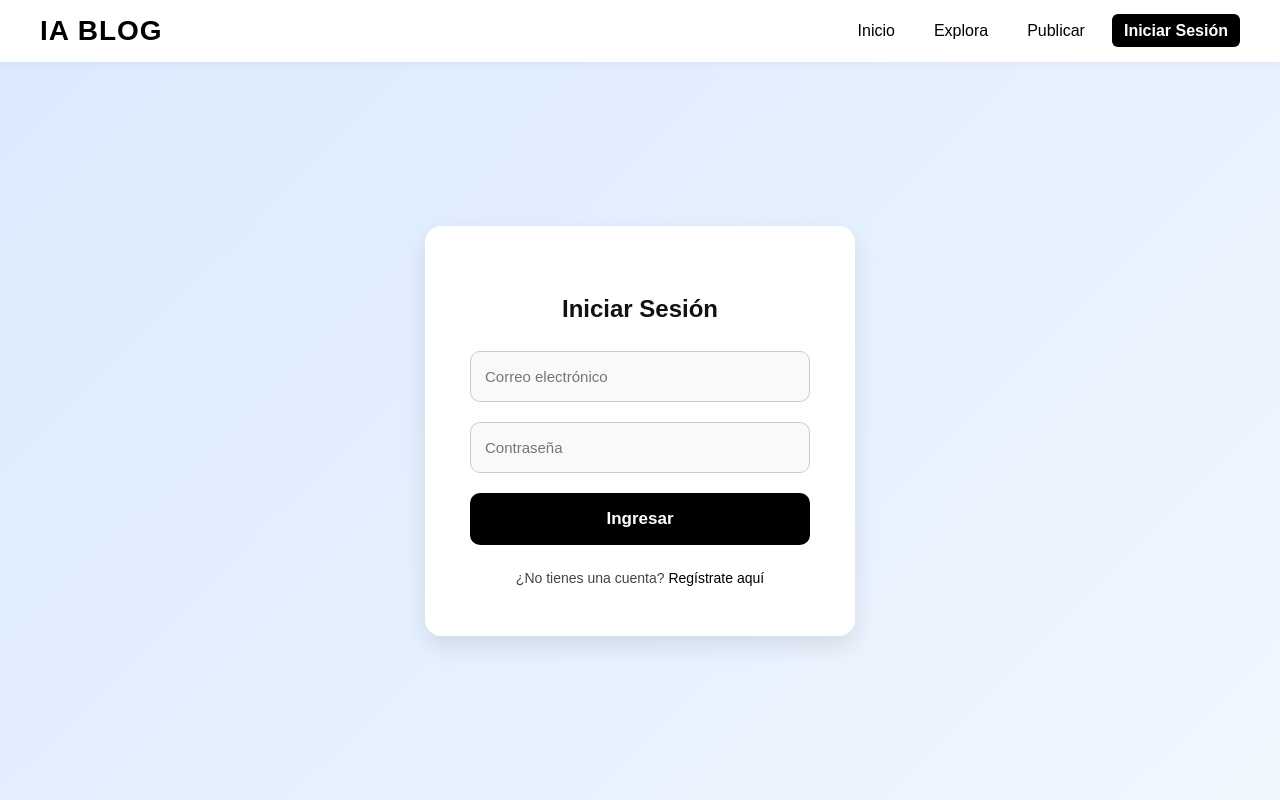
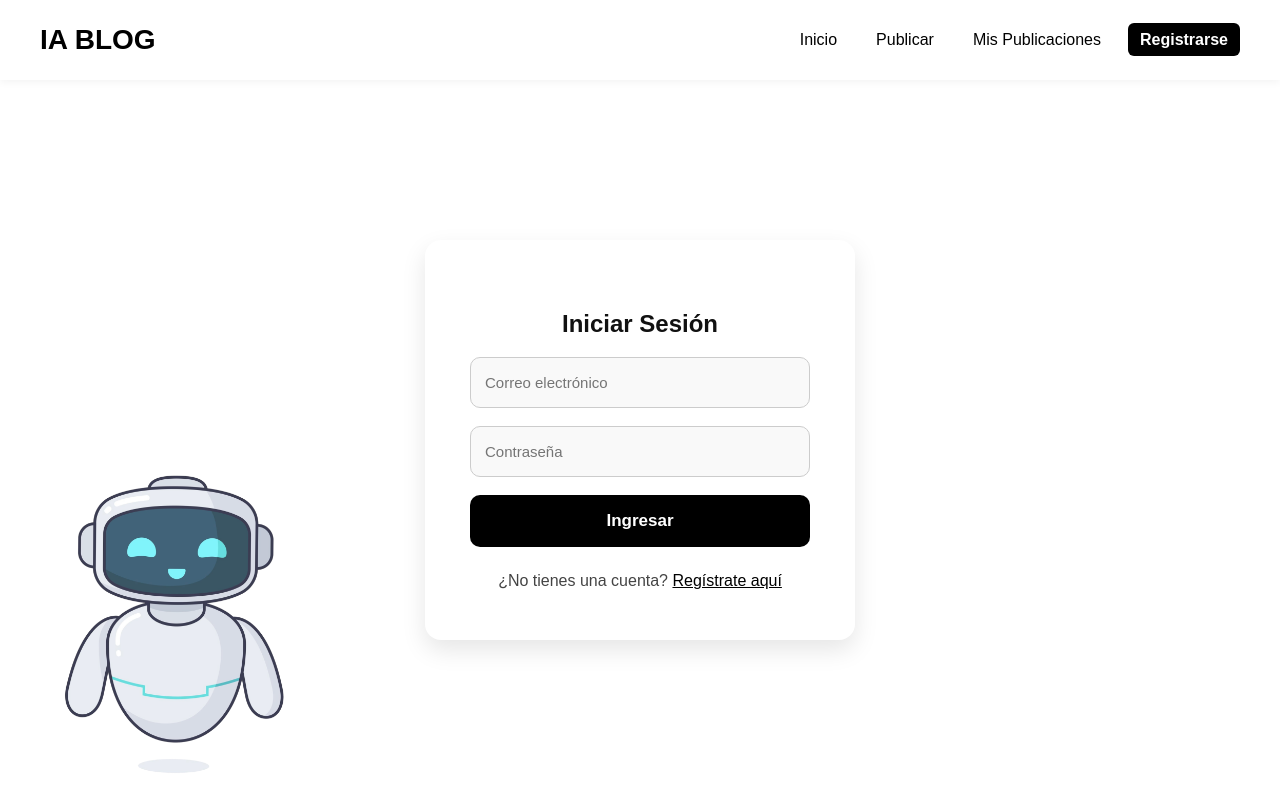
Before and after one commit to DanielRinconGam/IABlog, a plain HTML site: page login.html in a window 1280 px wide. Drawn offline with Linux system fonts and the light colour scheme.

Commit message:
Fix: Mejora login y register

```diff
--- a/Css/login.css
+++ b/Css/login.css
@@ -1,15 +1,17 @@
-/* GENERAL */
 body {
   font-family: 'Poppins', sans-serif;
-  background: linear-gradient(135deg, #dbeafe, #f0f7ff);
+
+  background:
+    url("../Img/Bot.png") left bottom / 350px no-repeat;
+
   margin: 0;
   color: #111;
-  height: 100vh;
+  min-height: 100vh;
+  height: 100%;
   display: flex;
   flex-direction: column;
 }
 
-/* NAVBAR */
 nav {
   background: #fff;
   color: #000;
@@ -24,16 +26,20 @@ nav {
 nav .logo {
   font-size: 28px;
   font-weight: 700;
-  letter-spacing: 1px;
   color: #000;
+}
+
+.nav-links {
+  display: flex;
+  gap: 15px;
+  align-items: center;
+  transition: all .3s ease;
 }
 
 nav ul {
   list-style: none;
   display: flex;
   gap: 15px;
-  margin: 0;
-  padding: 0;
   align-items: center;
 }
 
@@ -41,9 +47,9 @@ nav ul li a {
   text-decoration: none;
   color: #000;
   font-weight: 500;
-  transition: color 0.2s, background 0.2s;
   padding: 8px 12px;
   border-radius: 6px;
+  transition: color .2s, background .2s;
 }
 
 nav ul li a:hover {
@@ -54,7 +60,6 @@ nav ul li a.login-btn {
   background: #000;
   color: #fff;
   font-weight: 600;
-  transition: all 0.2s ease;
 }
 
 nav ul li a.login-btn:hover {
@@ -62,14 +67,12 @@ nav ul li a.login-btn:hover {
   transform: scale(1.03);
 }
 
-/* BOTÓN HAMBURGUESA */
 .menu-toggle {
   display: none;
   font-size: 28px;
   cursor: pointer;
 }
 
-/* LOGIN */
 main {
   flex: 1;
   display: flex;
@@ -82,55 +85,40 @@ main {
   background: #fff;
   padding: 50px 45px;
   border-radius: 16px;
-  box-shadow: 0 10px 25px rgba(0, 0, 0, 0.1);
+  box-shadow: 0 10px 25px rgba(0,0,0,0.1);
   width: 340px;
   text-align: center;
   animation: fadeIn 0.8s ease;
 }
 
 @keyframes fadeIn {
-  from {
-    opacity: 0;
-    transform: translateY(20px);
-  }
-  to {
-    opacity: 1;
-    transform: translateY(0);
-  }
+  from { opacity: 0; transform: translateY(20px); }
+  to { opacity: 1; transform: translateY(0); }
 }
 
-.login-container h2 {
-  margin-bottom: 28px;
-  font-size: 24px;
-  font-weight: 600;
-  color: #111;
+.input-field {
+  width: 100%;
+  margin-bottom: 18px;
+  display: flex;
+  justify-content: center;
 }
 
-/* CAMPOS */
-.input-field {
-  width: 100%;
-  margin-bottom: 20px;
-}
 
 .input-field input {
   width: 100%;
   padding: 16px 14px;
   border: 1px solid #ccc;
   border-radius: 10px;
-  background-color: #f9f9f9;
+  background: #f9f9f9;
   color: #333;
   font-size: 15px;
-  box-sizing: border-box;
-  transition: border 0.3s, background-color 0.3s;
 }
 
 .input-field input:focus {
   border-color: #000;
-  background-color: #fff;
-  outline: none;
+  background: #fff;
 }
 
-/* BOTÓN */
 .btn-login {
   width: 100%;
   padding: 16px;
@@ -140,8 +128,6 @@ main {
   color: #fff;
   font-size: 17px;
   font-weight: 600;
-  cursor: pointer;
-  transition: all 0.25s ease;
 }
 
 .btn-login:hover {
@@ -149,16 +135,13 @@ main {
   transform: scale(1.02);
 }
 
-/* REGISTRO */
 .register-link {
   margin-top: 25px;
-  font-size: 14px;
   color: #444;
 }
 
 .register-link a {
   color: #000;
-  text-decoration: none;
   font-weight: 500;
 }
 
@@ -166,8 +149,13 @@ main {
   text-decoration: underline;
 }
 
-/* RESPONSIVE */
 @media (max-width: 768px) {
+
+  body {
+    background:
+      url("../Img/Bot.png") left bottom / 230px no-repeat;
+  }
+
   nav {
     padding: 15px 25px;
   }
@@ -178,13 +166,15 @@ main {
 
   .nav-links {
     display: none;
+    flex-direction: column;
     position: absolute;
     top: 65px;
     right: 0;
     background: #fff;
-    flex-direction: column;
     width: 100%;
-    padding: 10px 0;
+    padding: 20px 0;
+    text-align: center;
+    gap: 20px;
     box-shadow: 0 4px 10px rgba(0,0,0,0.1);
   }
 
@@ -192,21 +182,26 @@ main {
     display: flex;
   }
 
-  .nav-links li {
-    text-align: center;
-    padding: 10px 0;
+  .nav-links li a {
+    width: 100%;
+    padding: 12px 0;
   }
 
   .login-container {
-    width: 100%;
-    max-width: 360px;
-    padding: 40px 30px;
+    margin-bottom: 40px;
   }
 }
 
 @media (max-width: 480px) {
+
+  body {
+    background:
+      url("../Img/Bot.png") center bottom / min(55vw, 260px) no-repeat;
+  }
+
   .login-container {
     padding: 35px 25px;
+    margin-bottom: min(35vh, 210px);
   }
 
   .login-container h2 {
--- a/Css/register.css
+++ b/Css/register.css
@@ -1,15 +1,17 @@
-/* GENERAL */
 body {
   font-family: 'Poppins', sans-serif;
-  background: linear-gradient(135deg, #dbeafe, #f0f7ff);
+
+  background:
+    url("../Img/Bot.png") left bottom / 350px no-repeat;
+
   margin: 0;
   color: #111;
-  height: 100vh;
+  min-height: 100vh;
+  height: 100%;
   display: flex;
   flex-direction: column;
 }
 
-/* NAVBAR */
 nav {
   background: #fff;
   color: #000;
@@ -24,16 +26,20 @@ nav {
 nav .logo {
   font-size: 28px;
   font-weight: 700;
-  letter-spacing: 1px;
   color: #000;
+}
+
+.nav-links {
+  display: flex;
+  gap: 15px;
+  align-items: center;
+  transition: all .3s ease;
 }
 
 nav ul {
   list-style: none;
   display: flex;
   gap: 15px;
-  margin: 0;
-  padding: 0;
   align-items: center;
 }
 
@@ -41,9 +47,9 @@ nav ul li a {
   text-decoration: none;
   color: #000;
   font-weight: 500;
-  transition: color 0.2s, background 0.2s;
   padding: 8px 12px;
   border-radius: 6px;
+  transition: color .2s, background .2s;
 }
 
 nav ul li a:hover {
@@ -54,7 +60,6 @@ nav ul li a.login-btn {
   background: #000;
   color: #fff;
   font-weight: 600;
-  transition: all 0.2s ease;
 }
 
 nav ul li a.login-btn:hover {
@@ -62,14 +67,12 @@ nav ul li a.login-btn:hover {
   transform: scale(1.03);
 }
 
-/* BOTÓN HAMBURGUESA */
 .menu-toggle {
   display: none;
   font-size: 28px;
   cursor: pointer;
 }
 
-/* REGISTER */
 main {
   flex: 1;
   display: flex;
@@ -80,36 +83,25 @@ main {
 
 .register-container {
   background: #fff;
-  padding: 50px 45px;
+  padding: 32px 35px;
   border-radius: 16px;
-  box-shadow: 0 10px 25px rgba(0, 0, 0, 0.1);
+  box-shadow: 0 10px 25px rgba(0,0,0,0.1);
   width: 340px;
   text-align: center;
   animation: fadeIn 0.8s ease;
+  margin-top: 10px;
 }
 
 @keyframes fadeIn {
-  from {
-    opacity: 0;
-    transform: translateY(20px);
-  }
-  to {
-    opacity: 1;
-    transform: translateY(0);
-  }
+  from { opacity: 0; transform: translateY(20px); }
+  to { opacity: 1; transform: translateY(0); }
 }
 
-.register-container h2 {
-  margin-bottom: 28px;
-  font-size: 24px;
-  font-weight: 600;
-  color: #111;
-}
-
-/* CAMPOS */
 .input-field {
   width: 100%;
-  margin-bottom: 20px;
+  margin-bottom: 18px;
+  display: flex;
+  justify-content: center;
 }
 
 .input-field input {
@@ -117,20 +109,16 @@ main {
   padding: 16px 14px;
   border: 1px solid #ccc;
   border-radius: 10px;
-  background-color: #f9f9f9;
+  background: #f9f9f9;
   color: #333;
   font-size: 15px;
-  box-sizing: border-box;
-  transition: border 0.3s, background-color 0.3s;
 }
 
 .input-field input:focus {
   border-color: #000;
-  background-color: #fff;
-  outline: none;
+  background: #fff;
 }
 
-/* BOTÓN */
 .btn-register {
   width: 100%;
   padding: 16px;
@@ -140,8 +128,6 @@ main {
   color: #fff;
   font-size: 17px;
   font-weight: 600;
-  cursor: pointer;
-  transition: all 0.25s ease;
 }
 
 .btn-register:hover {
@@ -149,16 +135,13 @@ main {
   transform: scale(1.02);
 }
 
-/* ENLACE LOGIN */
 .login-link {
   margin-top: 25px;
-  font-size: 14px;
   color: #444;
 }
 
 .login-link a {
   color: #000;
-  text-decoration: none;
   font-weight: 500;
 }
 
@@ -166,8 +149,13 @@ main {
   text-decoration: underline;
 }
 
-/* RESPONSIVE */
 @media (max-width: 768px) {
+
+  body {
+    background:
+      url("../Img/Bot.png") left bottom / 230px no-repeat;
+  }
+
   nav {
     padding: 15px 25px;
   }
@@ -178,13 +166,15 @@ main {
 
   .nav-links {
     display: none;
+    flex-direction: column;
     position: absolute;
     top: 65px;
     right: 0;
     background: #fff;
-    flex-direction: column;
     width: 100%;
-    padding: 10px 0;
+    padding: 20px 0;
+    text-align: center;
+    gap: 20px;
     box-shadow: 0 4px 10px rgba(0,0,0,0.1);
   }
 
@@ -192,21 +182,26 @@ main {
     display: flex;
   }
 
-  .nav-links li {
-    text-align: center;
-    padding: 10px 0;
+  .nav-links li a {
+    width: 100%;
+    padding: 12px 0;
   }
 
   .register-container {
-    width: 100%;
-    max-width: 360px;
-    padding: 40px 30px;
+    margin-bottom: 40px;
   }
 }
 
 @media (max-width: 480px) {
+
+  body {
+    background:
+      url("../Img/Bot.png") center bottom / min(55vw, 260px) no-repeat;
+  }
+
   .register-container {
     padding: 35px 25px;
+    margin-bottom: min(35vh, 210px);
   }
 
   .register-container h2 {
--- a/login.html
+++ b/login.html
@@ -11,12 +11,14 @@
   <!-- NAVBAR -->
   <nav>
     <div class="logo">IA BLOG</div>
+
     <ul class="nav-links">
       <li><a href="#">Inicio</a></li>
-      <li><a href="#">Explora</a></li>
       <li><a href="#">Publicar</a></li>
-      <li><a href="#" class="login-btn">Iniciar Sesión</a></li>
+      <li><a href="#">Mis Publicaciones</a></li>
+      <li><a href="register.html" class="login-btn">Registrarse</a></li>
     </ul>
+
     <div class="menu-toggle" id="menu-toggle">
       ☰
     </div>
@@ -26,15 +28,19 @@
   <main>
     <div class="login-container">
       <h2>Iniciar Sesión</h2>
+
       <form>
         <div class="input-field">
           <input type="email" placeholder="Correo electrónico" required />
         </div>
+
         <div class="input-field">
           <input type="password" placeholder="Contraseña" required />
         </div>
+
         <button type="submit" class="btn-login">Ingresar</button>
       </form>
+
       <div class="register-link">
         ¿No tienes una cuenta? <a href="register.html">Regístrate aquí</a>
       </div>
```
Also changed, not shown: register.html (+3 -1 lines), Img/Bot.png (added).
